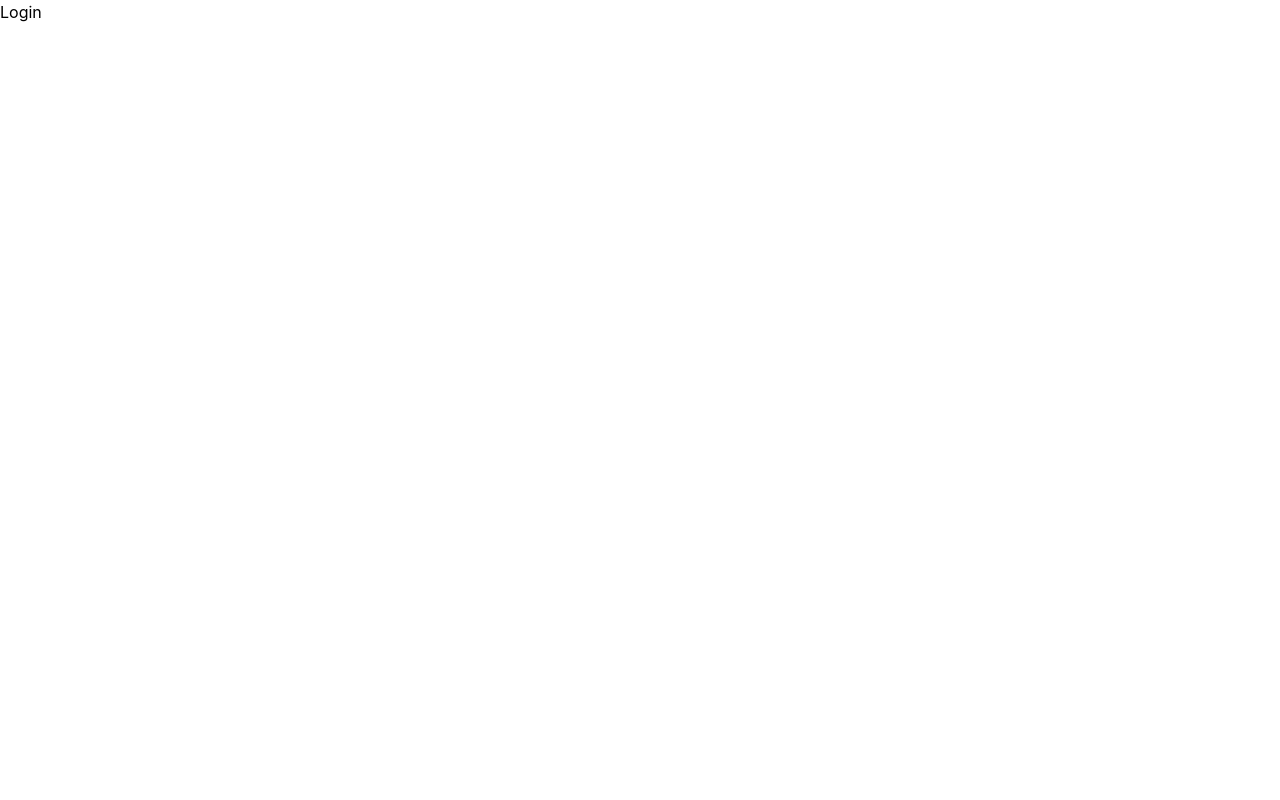
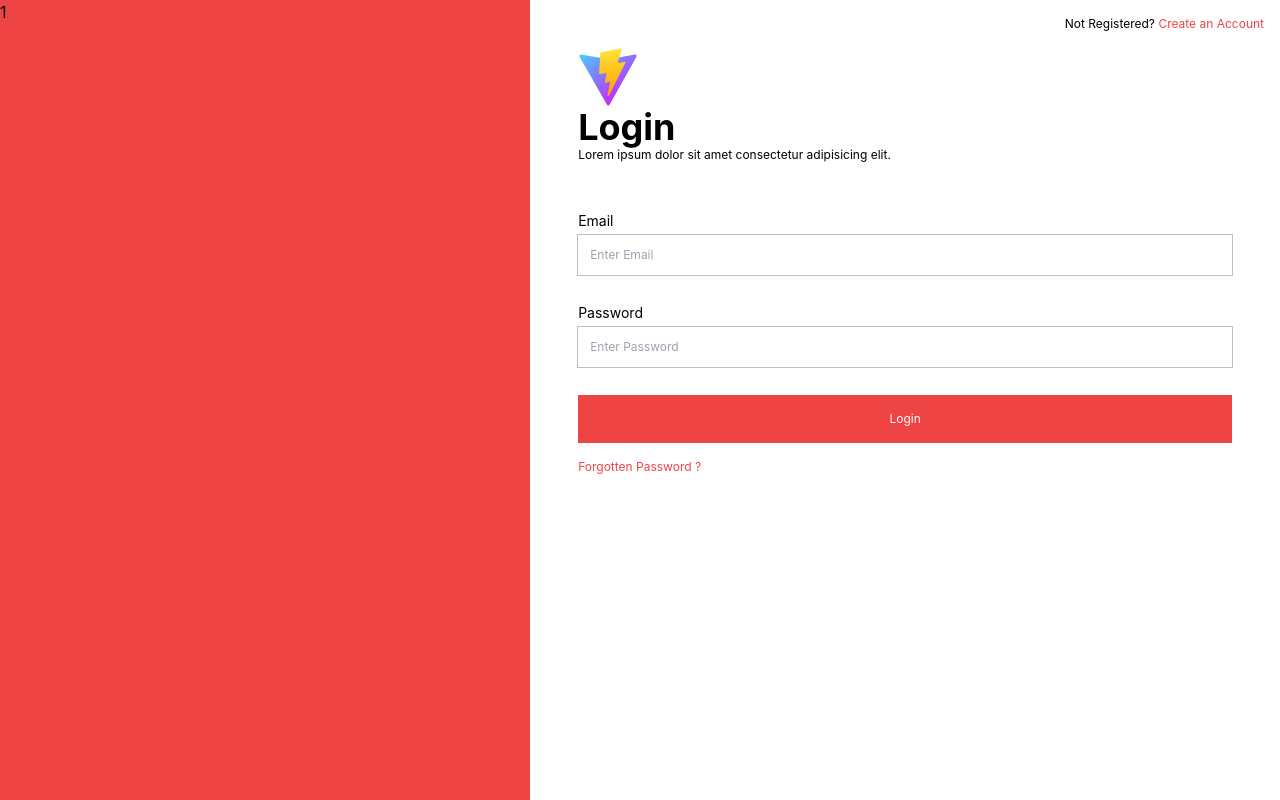
Before and after one commit to cardepay/frontend, a React (Vite) app: page /login in a window 1280 px wide. Built offline with nearby package versions, Linux system fonts and the light colour scheme.

Commit message:
created /Login route

```diff
--- a/src/pages/login.tsx
+++ b/src/pages/login.tsx
@@ -1,6 +1,56 @@
+import { Link } from "react-router-dom";
+import logo from "../assets/favicon.svg";
+import Input from "../components/Input";
 
 const Login = () => {
-    return <div>Login</div>;
-  }
+  return (
+    <main className="flex h-screen w-screen">
+      <div className="h-full w-3/4 bg-red-500">1</div>
 
-  export default Login;
+      <div className="h-screen w-full p-12">
+        <div className="absolute top-0 right-0 p-4 text-xs">
+          Not Registered?{" "}
+          <Link to="/" className="text-red-500 hover:underline">
+            Create an Account
+          </Link>{" "}
+        </div>
+        <div className="">
+          <Link to="/">
+            <img src={logo} alt="cardepay" width={60} className="logo" />
+          </Link>
+          <h1 className="font-bold text-4xl">Login</h1>
+          <p className="text-xs">
+            Lorem ipsum dolor sit amet consectetur adipisicing elit.
+          </p>
+        </div>
+
+        <div className="py-12">
+          <Input
+            label="Email"
+            type="email"
+            placeholder="Enter Email"
+            id="email"
+          />
+          <Input
+            label="Password"
+            type="password"
+            placeholder="Enter Password"
+            id="password"
+          />
+
+          <button className="p-3 py-4 text-white bg-red-500 text-xs w-full transition-all hover:bg-red-400 hover:text-black">
+            Login
+          </button>
+          <Link
+            to="/"
+            className="my-4 block text-xs  transition-all text-red-500 hover:underline "
+          >
+            Forgotten Password ?
+          </Link>
+        </div>
+      </div>
+    </main>
+  );
+};
+
+export default Login;
```
